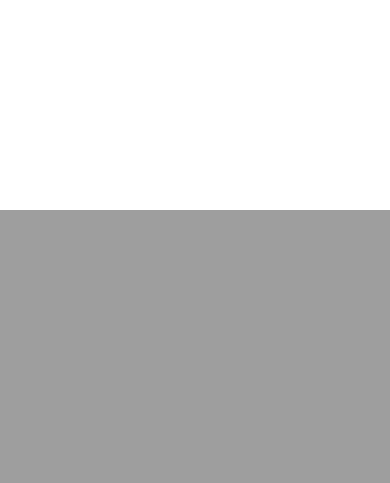
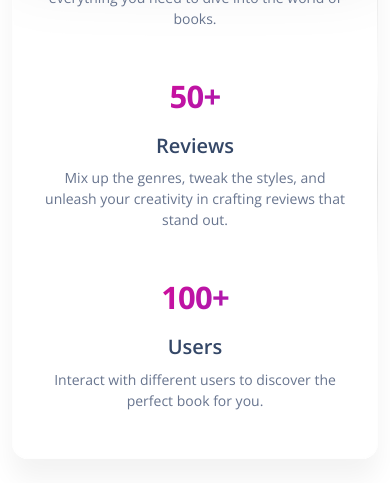
Before and after one commit to Armandls/books, a PHP site: template www/templates/landing.twig in a window 390 px wide. Shown: the part 634-1117 px from the top of the page. Before the commit the page ends 844 px from the top, so only its background shows below. Run offline with PHP 8.4, Linux system fonts and the light colour scheme; the template is opened without the code that fills it, so the values that code supplies are empty; some libraries are stand-ins or nearby versions.

Commit message:
seccio estadistiques

```diff
--- a/www/templates/landing.twig
+++ b/www/templates/landing.twig
@@ -452,7 +452,7 @@
                                     <div class="dropdown-menu dropdown-menu-animation dropdown-lg border-radius-xl p-3 mt-0 mt-lg-3" aria-labelledby="dropdownMenuAccount">
                                         <div class="row d-none d-lg-flex">
                                             <div class="col-6">
-                                                <div class="py-6 h-100 w-100 d-flex border-radius-lg position-relative dropdown-image" style="background-image:url('./assets/img/curved-images/curved8.jpg')">
+                                                <div class="py-6 h-100 w-100 d-flex border-radius-lg position-relative dropdown-image" style="background-image:url('assets/img/curved-images/curved8.jpg')">
                                                     <div class="mask bg-gradient-primary border-radius-lg"></div>
                                                     <div class="d-flex justify-content-center align-items-center text-center text-white font-weight-bold w-100 z-index-1 flex-column">
                                                         <div class="icon icon-shape rounded-circle bg-white shadow text-center">
@@ -1304,4 +1304,41 @@
         </div>
     </header>
     <!-- End Imagen de fondo -->
+
+    <!-- Seccion de estadisticas -->
+    <section class="pt-3 pb-4" id="count-stats">
+        <div class="container">
+            <div class="row">
+                <div class="col-lg-9 z-index-2 border-radius-xl mt-n10 mx-auto py-3 blur shadow-blur">
+                    <div class="row">
+                        <div class="col-md-4 position-relative">
+                            <div class="p-3 text-center">
+                                <h1 class="text-gradient text-primary"><span id="state1" countTo="200">200</span>+</h1>
+                                <h5 class="mt-3">Books</h5>
+                                <p class="text-sm">From covers to indexes, reviews, recommendations, or synopses, we've got everything you need to dive into the world of books.</p>
+                            </div>
+                            <hr class="vertical dark">
+                        </div>
+                        <div class="col-md-4 position-relative">
+                            <div class="p-3 text-center">
+                                <h1 class="text-gradient text-primary"> <span id="state2" countTo="50">50</span>+</h1>
+                                <h5 class="mt-3">Reviews</h5>
+                                <p class="text-sm">Mix up the genres, tweak the styles, and unleash your creativity in crafting reviews that stand out.</p>
+                            </div>
+                            <hr class="vertical dark">
+                        </div>
+                        <div class="col-md-4">
+                            <div class="p-3 text-center">
+                                <h1 class="text-gradient text-primary"> <span id="state3" countTo="100">100</span>+</h1>
+                                <h5 class="mt-3">Users</h5>
+                                <p class="text-sm">Interact with different users to discover the perfect book for you.</p>
+                            </div>
+                        </div>
+                    </div>
+                </div>
+            </div>
+        </div>
+    </section>
+    <!-- End Seccion de estadisticas -->
+
 {% endblock %}
```
